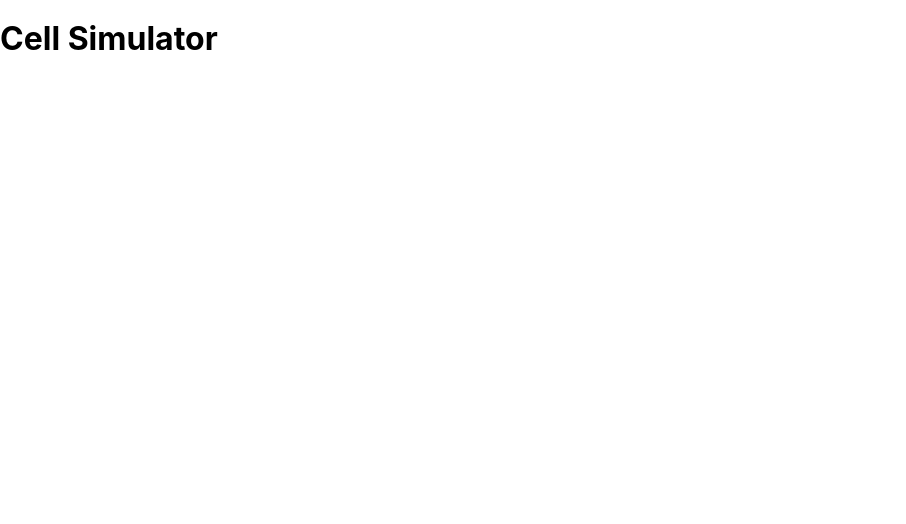
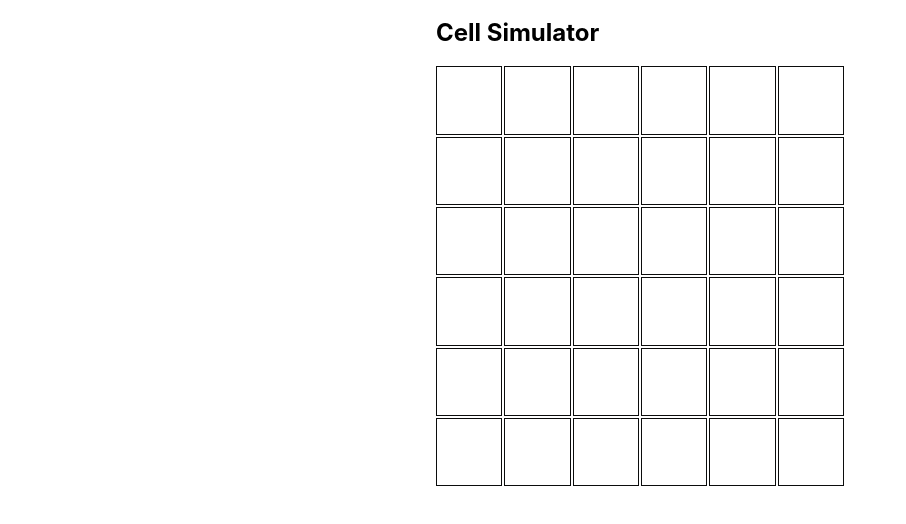
Before and after one commit to erkde/cell-simulator, a React (Create React App) app: page / in a window 1280 px wide. Shown: the top 524 px of the page, without its empty margins (0-906 px from the left). Built offline with nearby package versions, Linux system fonts and the light colour scheme.

Commit message:
Add Board & Cell components to render game

```diff
--- a/src/App.tsx
+++ b/src/App.tsx
@@ -1,4 +1,12 @@
 import styled from 'styled-components';
+
+import { Board } from './Board';
+
+const Wrapper = styled.section`
+  margin: 0 auto;
+  max-width: 440px;
+  padding: 0 16px;
+`;
 
 const Title = styled.h1`
   font-sie: 2rem;
@@ -7,7 +15,10 @@ const Title = styled.h1`
 
 function App() {
   return (
-    <Title>Cell Simulator</Title>
+    <Wrapper>
+      <Title>Cell Simulator</Title>
+      <Board rows={6} columns={6} />
+    </Wrapper>
   );
 }
 
--- /dev/null
+++ b/src/Board.tsx
@@ -0,0 +1,42 @@
+import React from 'react';
+import styled from 'styled-components';
+
+import { Cell } from './Cell';
+
+const Wrapper = styled.div`
+  display: grid;
+  gap: 2px;
+  grid-template-columns: repeat(var(--column-count), 1fr);
+`;
+
+type Props = {
+  rows: number;
+  columns: number;
+};
+
+interface Style extends React.CSSProperties {
+  '--column-count': number;
+};
+
+function Board({ rows, columns }: Props) {
+  const state: number[][] = React.useMemo(() =>
+    [ ...Array(rows) ].map(_ => Array(columns).fill(0)),
+    [rows, columns]
+  );
+
+  return (
+    <Wrapper
+      style={{
+        '--column-count': columns
+      } as Style}
+    >
+      {state.map((row, rowIndex) => row.map((_, columnIndex) => (
+        <Cell
+          key={`row:${rowIndex}:column:${columnIndex}`}
+        />
+      )))}
+    </Wrapper>
+  );
+}
+
+export { Board };
--- /dev/null
+++ b/src/Cell.tsx
@@ -0,0 +1,25 @@
+import styled from 'styled-components';
+
+const Wrapper = styled.div`
+  background: var(--color-light-100);
+  border: 1px solid var(--color-dark-800);
+  cursor: pointer;
+  padding-bottom: 100%;
+
+  @supports(aspect-ratio) {
+    aspect-ratio: 1;
+    padding-bottom: unset;
+  }
+`;
+
+function Cell() {
+  return (
+    <Wrapper
+      aria-checked={false}
+      role="checkbox"
+      tabIndex={0}
+    />
+  );
+}
+
+export { Cell };
--- a/src/index.css
+++ b/src/index.css
@@ -8,6 +8,11 @@
   box-sizing: inherit;
 }
 
+html {
+  --color-dark-800: #0B0C0C;
+  --color-light-100: #FFFFFF;
+}
+
 body {
   margin: 0;
   font-family: -apple-system, BlinkMacSystemFont, 'Segoe UI', 'Roboto', 'Oxygen',
```
Also changed, not shown: 2 other files (tests, documents, lock files or other folders).
